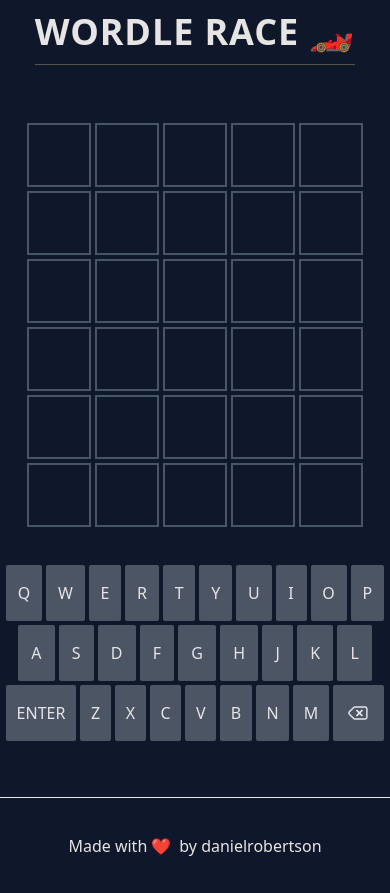
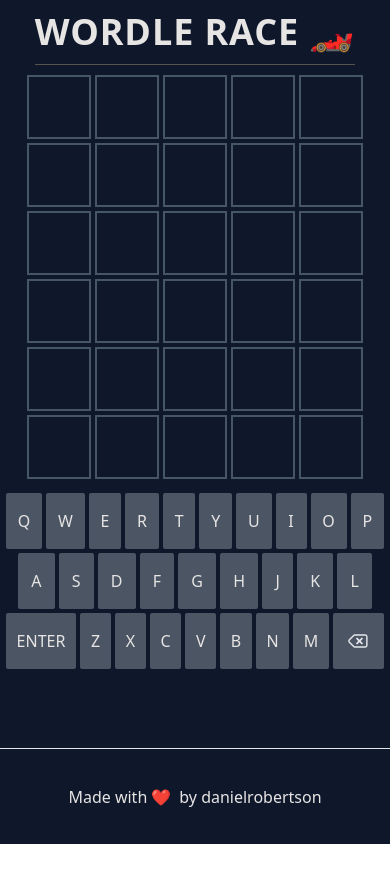
Before and after one commit to danielrobertson/wordle-race, a Next.js app: page / in a window 390 px wide. After the commit the page ends 844 px from the top, so only its background shows below. Built offline with nearby package versions, Linux system fonts and the light colour scheme.

Commit message:
reduce vertical spacing on mobile

```diff
--- a/components/Keyboard.tsx
+++ b/components/Keyboard.tsx
@@ -17,7 +17,7 @@ export default function Keyboard({ onKey }: Props) {
   const handleClick = (event: any) => onKey(event.target.textContent);
 
   return (
-    <div className="mt-8 px-1 w-full md:max-w-min">
+    <div className="mt-2 md:mt-8 px-1 w-full md:max-w-min">
       {keyRows.map((row, rowIdx) => {
         const classes = classNames(
           { "mx-3": rowIdx === 1 }, // indent second keyboard row like irl
--- a/pages/index.tsx
+++ b/pages/index.tsx
@@ -61,7 +61,7 @@ export default function Home() {
         Wordle Race 🏎
       </div>
 
-      <main className="flex flex-col items-center w-full flex-1 mx-14 my-14 text-center">
+      <main className="flex flex-col items-center w-full flex-1 mx-14 mt-2 md:mt-8 text-center">
         {hasWon && (
           <>
             <Confetti width={width} height={height} recycle={false} />
```
